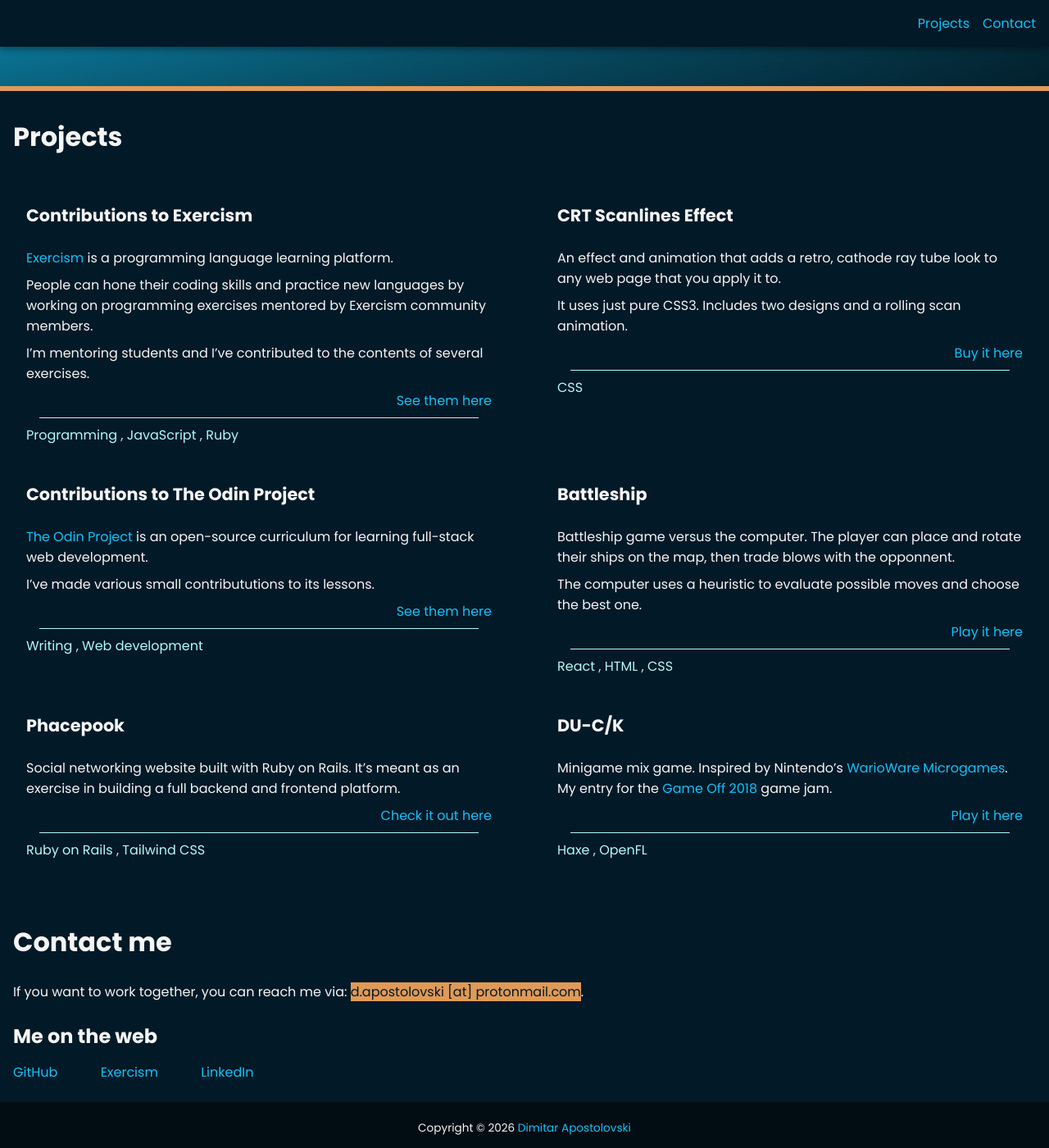
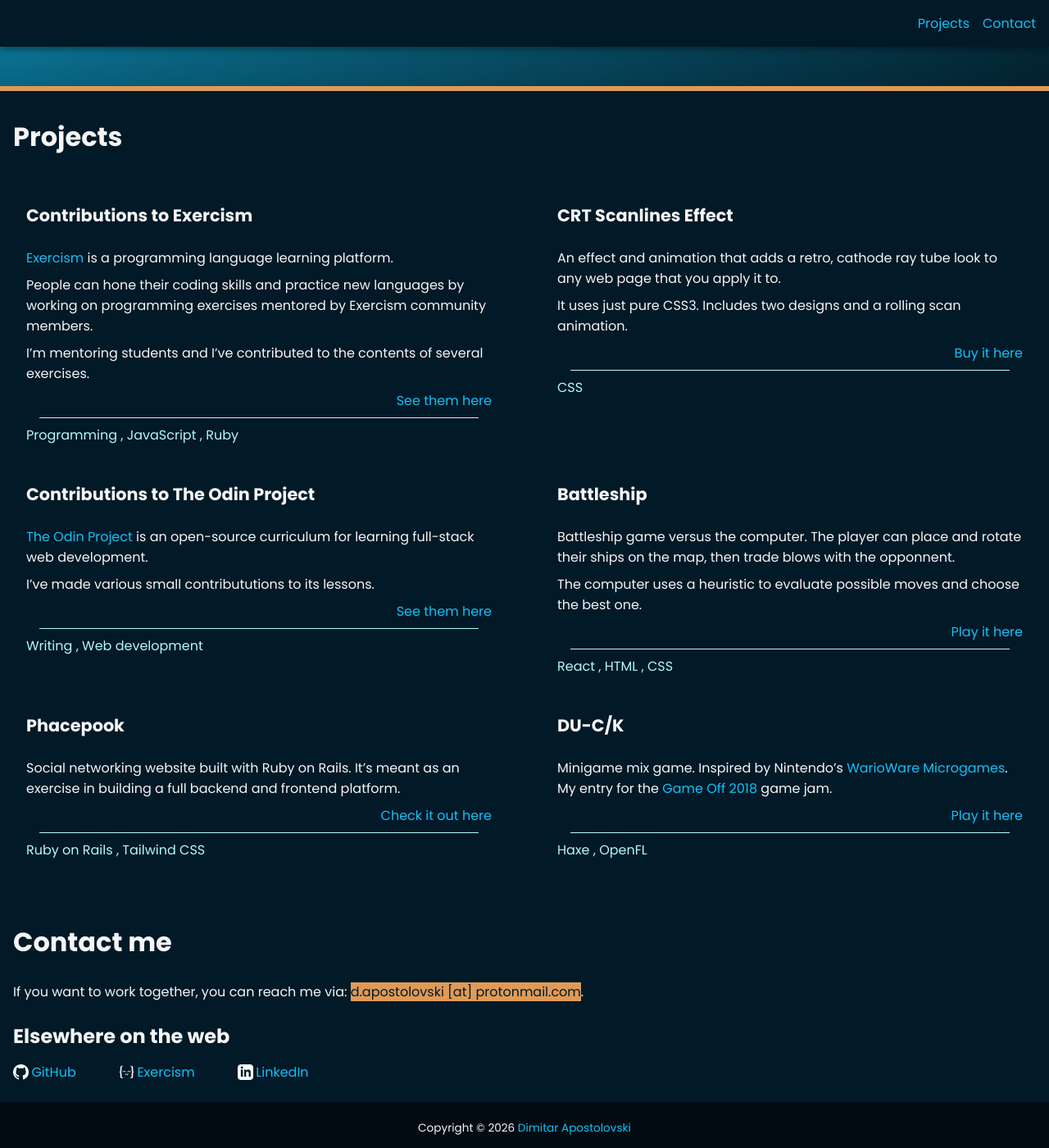
Before and after one commit to themetar/themetar.github.io, a Jekyll site: the page built from index.html, in a window 1280 px wide and 1400 px high, scrolled down 223 px. Shown: the whole window at 82% size. Built offline with Jekyll 4.4.1, drawn with Linux system fonts in a browser that asks for light colours.

Commit message:
Move icons to links in web presence section
Repurposed / merged social links css with web presence css
Added an image for Exercism
Set up the icons to be set programatically via jekyll data
Changed the web presence title

```diff
--- a/_data/web_presence.yml
+++ b/_data/web_presence.yml
@@ -1,6 +1,9 @@
 - title: GitHub
   link: https://github.com/themetar
+  icon: /assets/images/icons/GitHub-Mark-Light-64px.png
 - title: Exercism
   link: https://exercism.org/profiles/themetar
+  icon: /assets/images/icons/exercism-face-light.svg
 - title: LinkedIn
   link: https://www.linkedin.com/in/dimitar-apostolovski
+  icon: /assets/images/icons/iconmonstr-linkedin-3-64.png
--- a/assets/css/style.scss
+++ b/assets/css/style.scss
@@ -167,34 +167,6 @@
   to { background-position: 100%; }
 }
 
-.social-links {
-  list-style: none;
-  display: flex;
-  justify-content: end;
-  align-self: flex-end;
-  font-size: 2rem;
-
-  li:nth-child(n+2) { margin-left: 1rem; }
-
-  a {
-    padding-left: 1em;
-    color: inherit;
-    background-position: left;
-    background-repeat: no-repeat;
-    background-size: 1em;
-
-    &::before { content: unset; }
-
-    &[href*="github"] {
-      background-image: url("../images/icons/GitHub-Mark-Light-64px.png");
-    }
-
-    &[href*="linkedin"] {
-      background-image: url("../images/icons/iconmonstr-linkedin-3-64.png");
-    }
-  }
-}
-
 .section-title {
   padding-top: 2rem;
   padding-bottom: 1.5rem;
@@ -247,6 +219,17 @@
 
 
 .web-presence {
+  list-style: none;
+
+  a {
+    padding-left: 1.4em;
+    background-position: left center;
+    background-repeat: no-repeat;
+    background-size: 1.2em;
+
+    // background-image is set in inline style
+  }
+
   li {
     display: inline-block;
   }
--- a/index.html
+++ b/index.html
@@ -33,10 +33,10 @@
     <h1 class="section-title">Contact me</h1>
   </header>
   <p>If you want to work together, you can reach me via: <span class="highlight">d.apostolovski [at] protonmail.com</span>.</p>
-  <h2>Me on the web</h2>
+  <h2>Elsewhere on the web</h2>
   <ul class="web-presence">
   {% for location in site.data.web_presence %}
-    <li><a target="_blank" rel="noopener" href="{{ location.link }}">{{ location.title }}</a></li>
+    <li><a target="_blank" rel="noopener" href="{{ location.link }}" {% if location.icon %} style="background-image: url('{{ location.icon }}');"{% endif %}>{{ location.title }}</a></li>
   {% endfor %}
   </ul>
 </section>
```
Also changed, not shown: assets/images/icons/exercism-face-light.svg (added).
